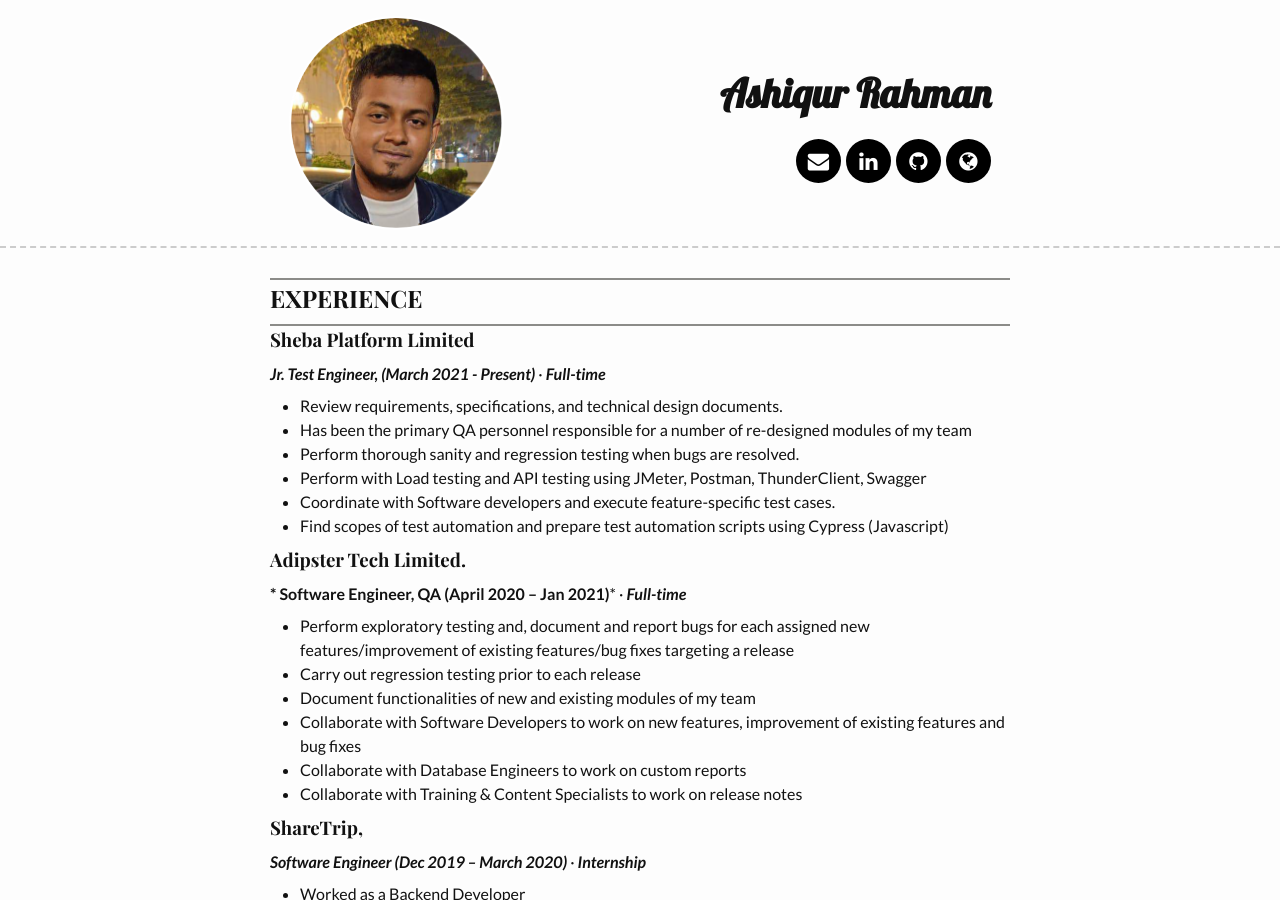
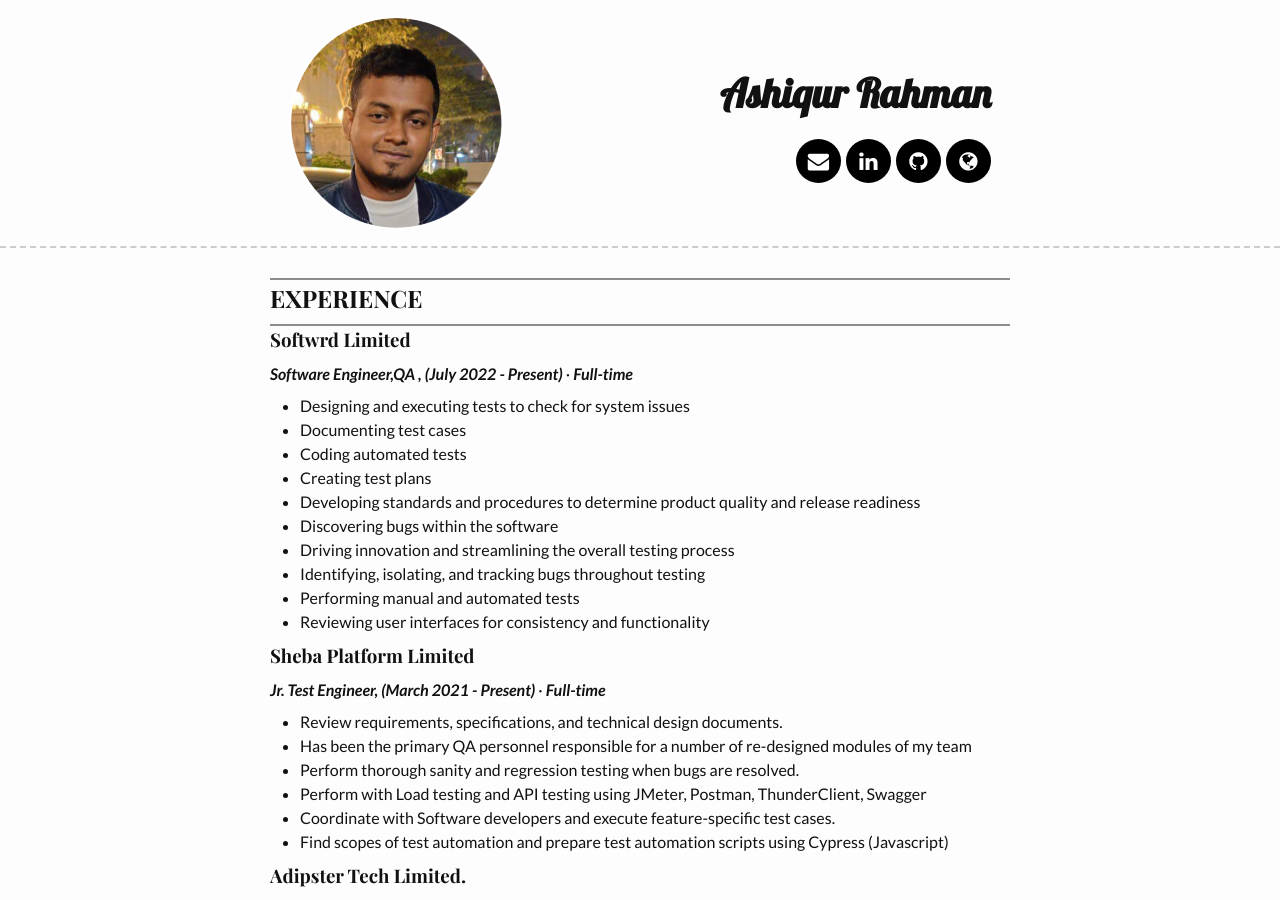
Before and after one commit to ash1814/Ashiqur_Rahman, a Jekyll site: the page built from index.md, in a window 1280 px wide and 900 px high. Built offline with Jekyll 4.4.1, drawn with Linux system fonts in a browser that asks for light colours; some web fonts are replaced.

Commit message:
Recent experience added

```diff
--- a/index.md
+++ b/index.md
@@ -6,6 +6,21 @@ title: Resume
 ---
 ## EXPERIENCE
 ---
+
+### Softwrd Limited
+***Software Engineer,QA , (July 2022 - Present)*** &middot;	***Full-time***
+
+* Designing and executing tests to check for system issues
+* Documenting test cases
+* Coding automated tests
+* Creating test plans
+* Developing standards and procedures to determine product quality and release readiness
+* Discovering bugs within the software
+* Driving innovation and streamlining the overall testing process
+* Identifying, isolating, and tracking bugs throughout testing
+* Performing manual and automated tests
+* Reviewing user interfaces for consistency and functionality
+
 
 ### Sheba Platform Limited
 ***Jr. Test Engineer, (March 2021 - Present)*** &middot;	***Full-time***
```
